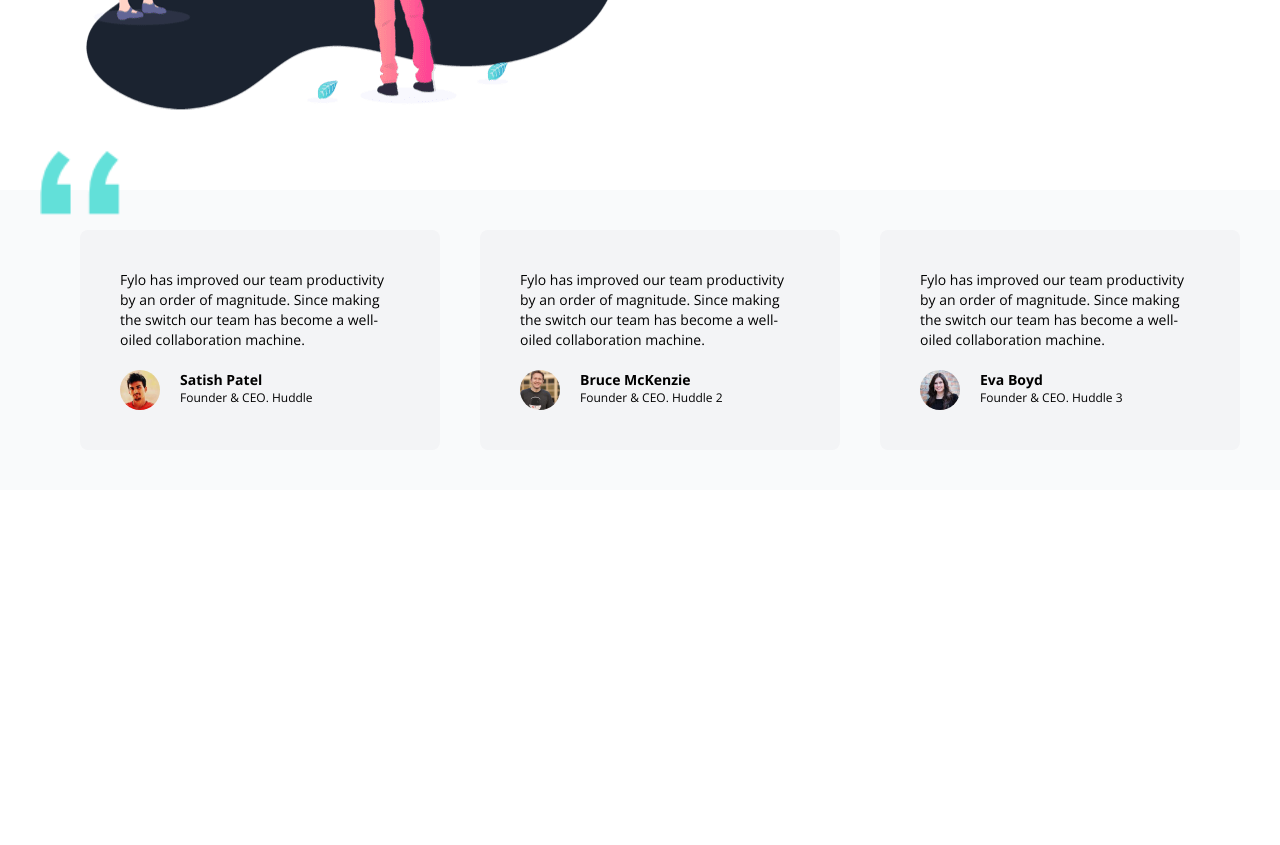
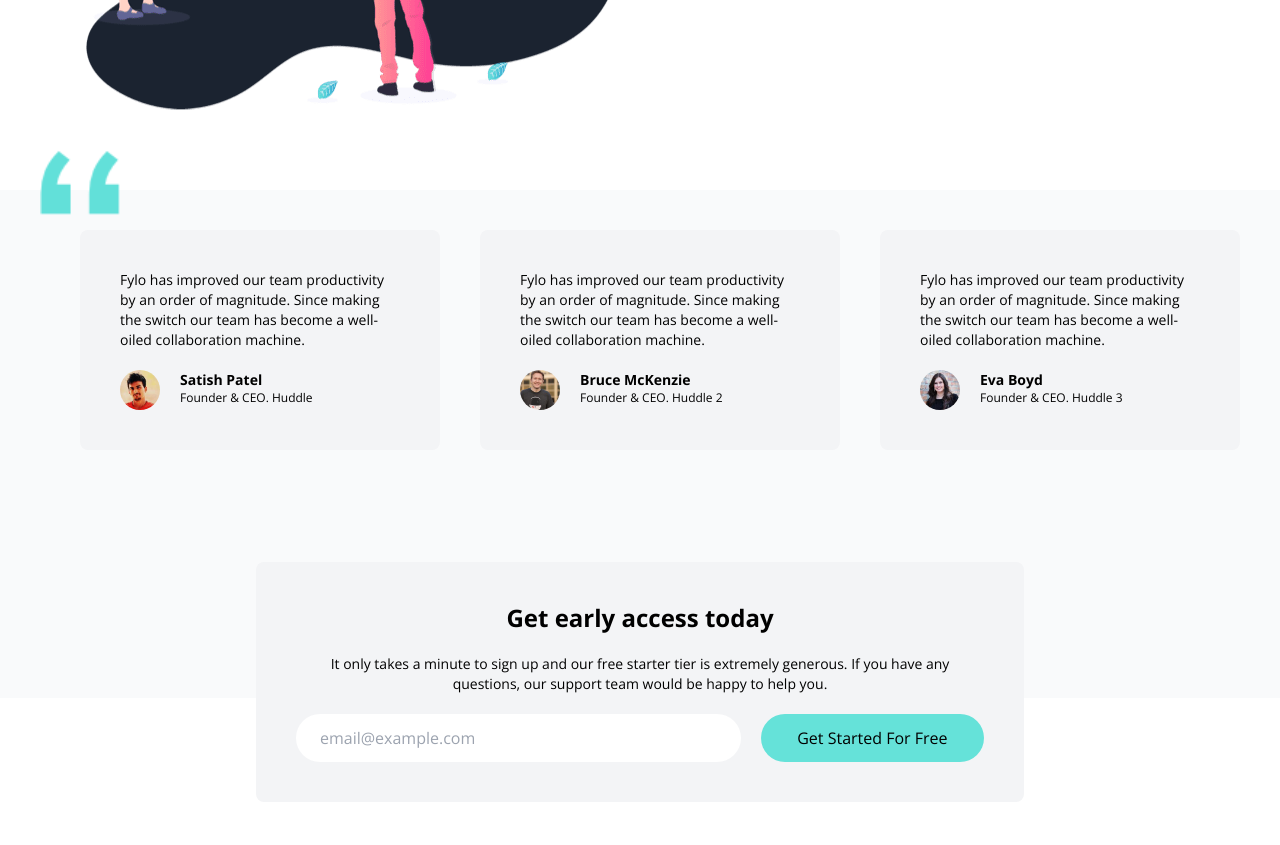
Before and after one commit to ezeerbe/fileshare, a website: page index.htm in a window 1280 px wide. Shown: the part 2152-2997 px from the top of the page. Before the commit the page ends 2682 px from the top, so only its background shows below. Drawn offline with nearby package versions, Linux system fonts and the light colour scheme.

Commit message:
add early access

```diff
--- a/index.htm
+++ b/index.htm
@@ -48,7 +48,7 @@
             <button type="button" class="w-52 rounded-full bg-accentCyan p-3 hover:scale-95">Get Started</button>
     </session>
     <session class="bg-gray-50 dark:bg-darkBlue flex flex-col text-center">
-        <div class="px-6 container space-y-24">
+        <div class="px-6 container mx-auto space-y-24">
             <div class="flex flex-col items-center justify-center space-y-24 md:flex-row md:space-y-0">
                 <div class="flex flex-col items-center justify-center space-y-5 md:w-1/2">
                     <img src="images/icon-access-anywhere.svg" alt="" srcset="">
@@ -100,9 +100,9 @@
             </div>
         </div>
     </section>
-    <session class="bg-gray-50 dark:bg-darkBlue">
+    <session class="bg-gray-50 dark:bg-darkBlue pb-52">
         <div
-            class="relative container p-10 flex flex-col items-center justify-center space-y-10 md:flex-row md:space-y-0 md:space-x-10">
+            class="relative container mx-auto p-10 flex flex-col items-center justify-center space-y-10 md:flex-row md:space-y-0 md:space-x-10">
             <img src="images/bg-quotes.png" alt="" class="absolute top-10 left-10 w-10 md:w-20 md:-top-10">
             <div class="flex flex-col bg-gray-100 dark:bg-darkBlue3 rounded-lg p-10 gap-5 md:w-1/3">
                 <p class="text-sm leading-5">Fylo has improved our team productivity by an order of magnitude. Since
@@ -141,6 +141,22 @@
             </div>
         </div>
     </session>
+    <session class="bg-white dark:bg-darkBlue">
+        <div class="container p-10 mx-auto max-w-4xl md:px-16 -mt-44">
+            <div class="bg-gray-100 dark:bg-darkBlue3 p-10 rounded-lg flex flex-col space-y-5 text-center">
+                <h2 class="font-bold text-2xl">Get early access today</h2>
+                <p class="text-sm">It only takes a minute to sign up and our free starter tier is extremely generous. If
+                    you have any
+                    questions, our support team would be happy to help you.</p>
+                <flex class="flex flex-col space-y-5 md:flex-row md:space-y-0 md:space-x-5">
+                    <input class="rounded-full px-6 py-3 bg-white focus:outline-none md:w-2/3" type="text"
+                        placeholder="email@example.com">
+                    <button class="bg-accentCyan px-6 py-3 rounded-full hover:scale-90 md:w-1/3">Get Started For
+                        Free</button>
+                </flex>
+            </div>
+        </div>
+    </session>
     <script src="scripts.js"></script>
 </body>
 
```
Also changed, not shown: dist/styles.css.
